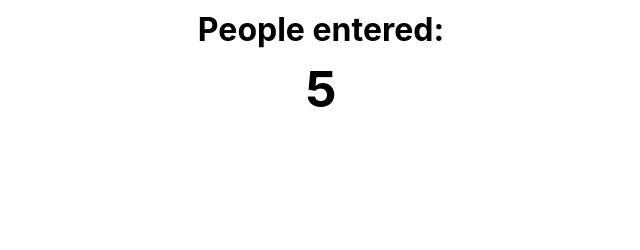
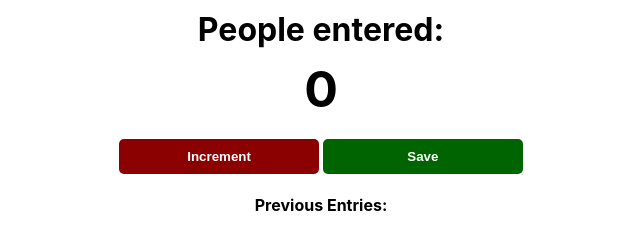
Before and after one commit to marcelin-ne/Internship_Path, a plain HTML site: page Passenger Counter/index.html in a window 1280 px wide. Shown: the whole page, without its empty margins (319-959 px from the left). Drawn offline with Linux system fonts and the light colour scheme.

Commit message:
feat: Implement JavaScript functionality for incrementing count and saving entries
This commit includes the following changes:

- Initialize count variable to 0
- Retrieve elements by their IDs: count-el and save-el
- Implement increment function to increase count when button is clicked
- Display updated count on the webpage
- Implement save function to store count and add it to the previous entries
- Reset count to 0 after saving
- Log count and elements to console for debugging purposes

```diff
--- a/Passenger Counter/index.html
+++ b/Passenger Counter/index.html
@@ -5,6 +5,11 @@
     <body>
         <h1>People entered:</h1>
         <h2 id="count-el">0</h2>
+        <!--Create a Increment button with the id="Increment-button"-->
+        <button id="increment-btn" onclick="increment()">Increment</button>
+        <!--Create a Save button with the id="Save-button"-->
+        <button id="save-btn" onclick="save()">Save</button>
+        <p id="save-el">Previous Entries: </p>
         <script
             src="index.js" >
         </script>
--- a/Passenger Counter/index.js
+++ b/Passenger Counter/index.js
@@ -1 +1,45 @@
-document.getElementById("count-el").innerText = 5;
+// document.getElementById("count-el").innerText = 5;
+
+/*Lesson 2: Write your first JavaScript variable */
+
+// let count = 5
+
+/* Reassigning and incrementing */
+
+// count = count + 1
+
+
+/*Lesson 3: The onclick event listener*/
+
+let count=0
+let countEl = document.getElementById("count-el")
+let saveEl= document.getElementById("save-el")
+
+console.log(countEl) // Return a representation js
+console.log(saveEl)
+// Listen for clicks on the increment button
+
+//Increment the count variable when the button is clicked
+
+function increment() {
+    console.log("The button was clicked")
+    count += 1
+    countEl.textContent= count
+    console.log(count)
+}
+
+/*Lesson 4: Add a save buttom and function*/
+function save() {
+    let countStr = count + " - "
+
+/* Lesson 5: Add a string Previus entries */
+    saveEl.textContent += countStr
+
+/* Lesson 6: Reset the count */
+    countEl.textContent = 0
+    count = 0
+    console.log(count)
+}
+
+/* Alternatives to innerText */
+// TextContent
```
